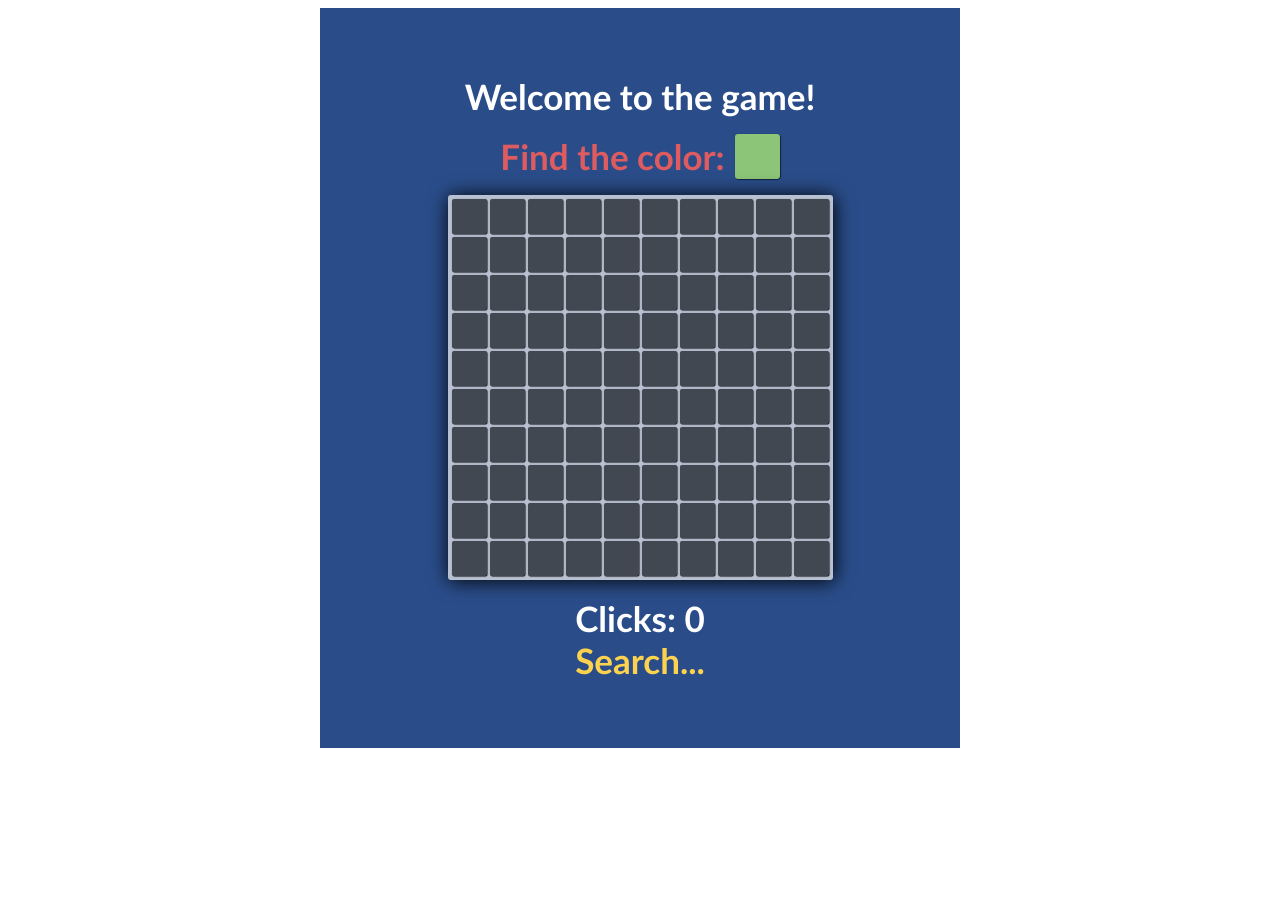
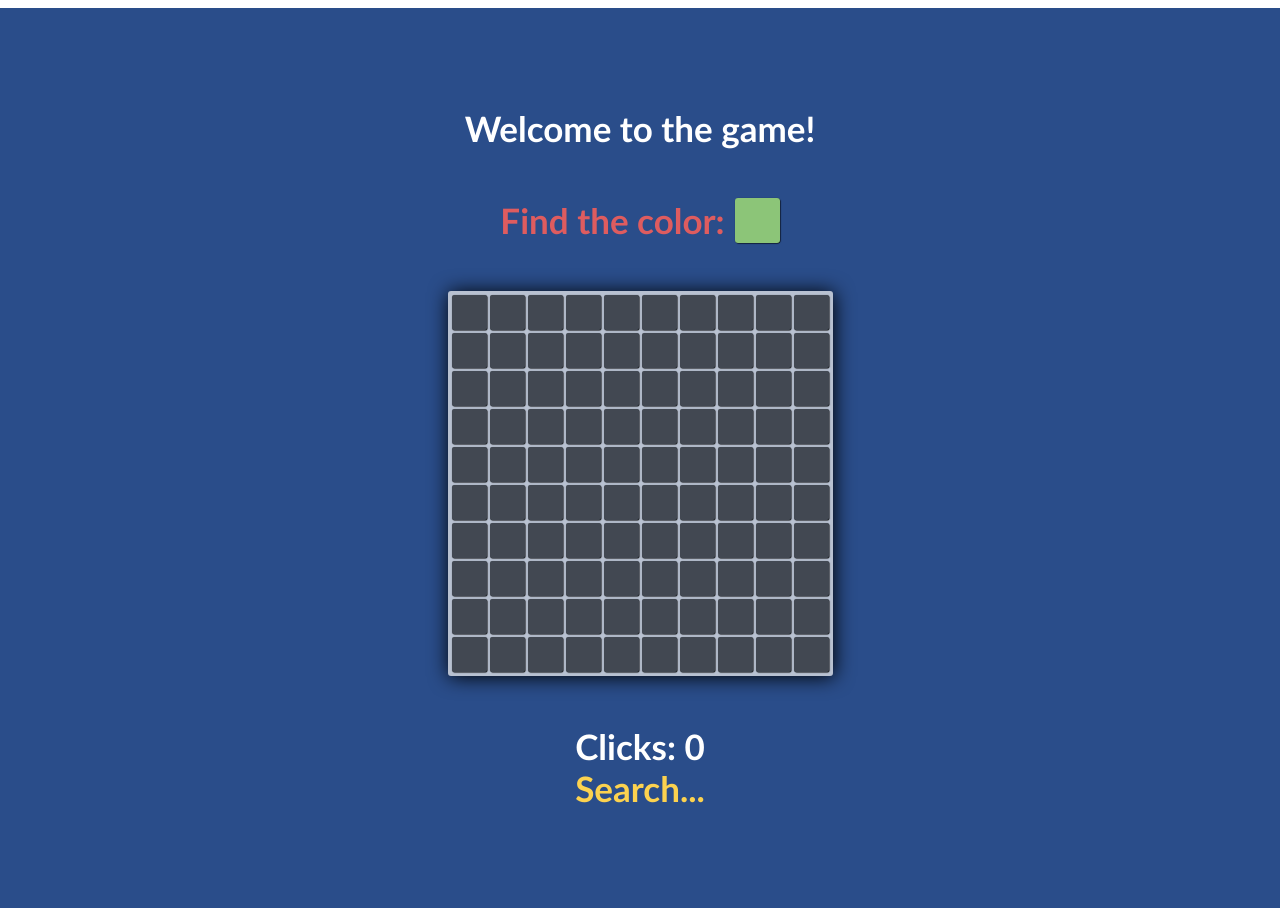
Before and after one commit to ElimelechEhrlich/react-git-project, a React (Vite) app: page / in a window 1280 px wide. Before the commit the page ends 800 px from the top, so only its background shows below. Built offline with nearby package versions, Linux system fonts and the light colour scheme.

Commit message:
Update background dimensions to full viewport size

```diff
--- a/src/index.css
+++ b/src/index.css
@@ -6,8 +6,8 @@
   padding: 50px 0 ;
   display: flex;
   flex-direction: column;
-  width: 50vw;
-  height: 80vh;
+  width: 100vw;
+  height: 100vh;
   background-color: rgb(42, 77, 138);
   place-self: center;
   place-items: center;
```
